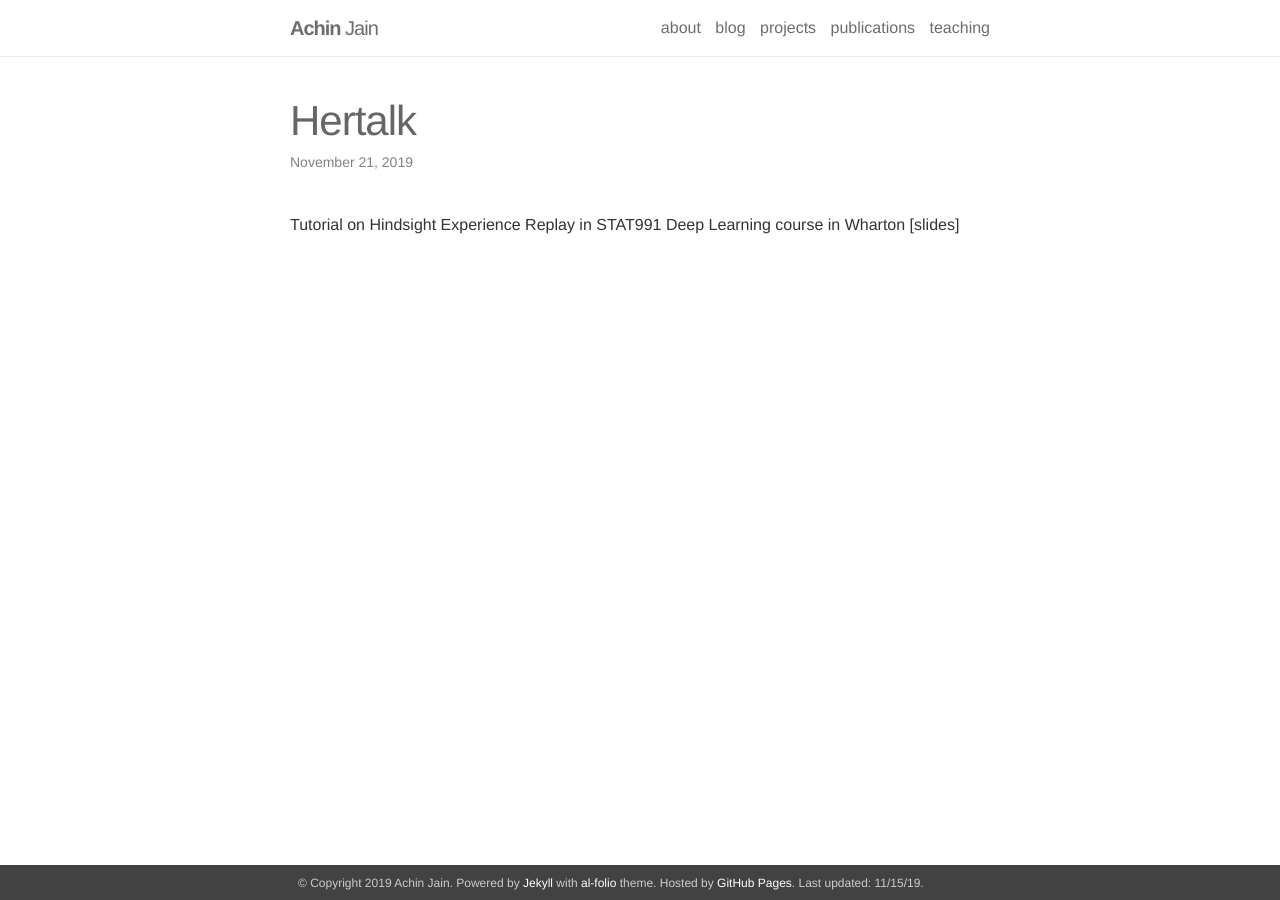
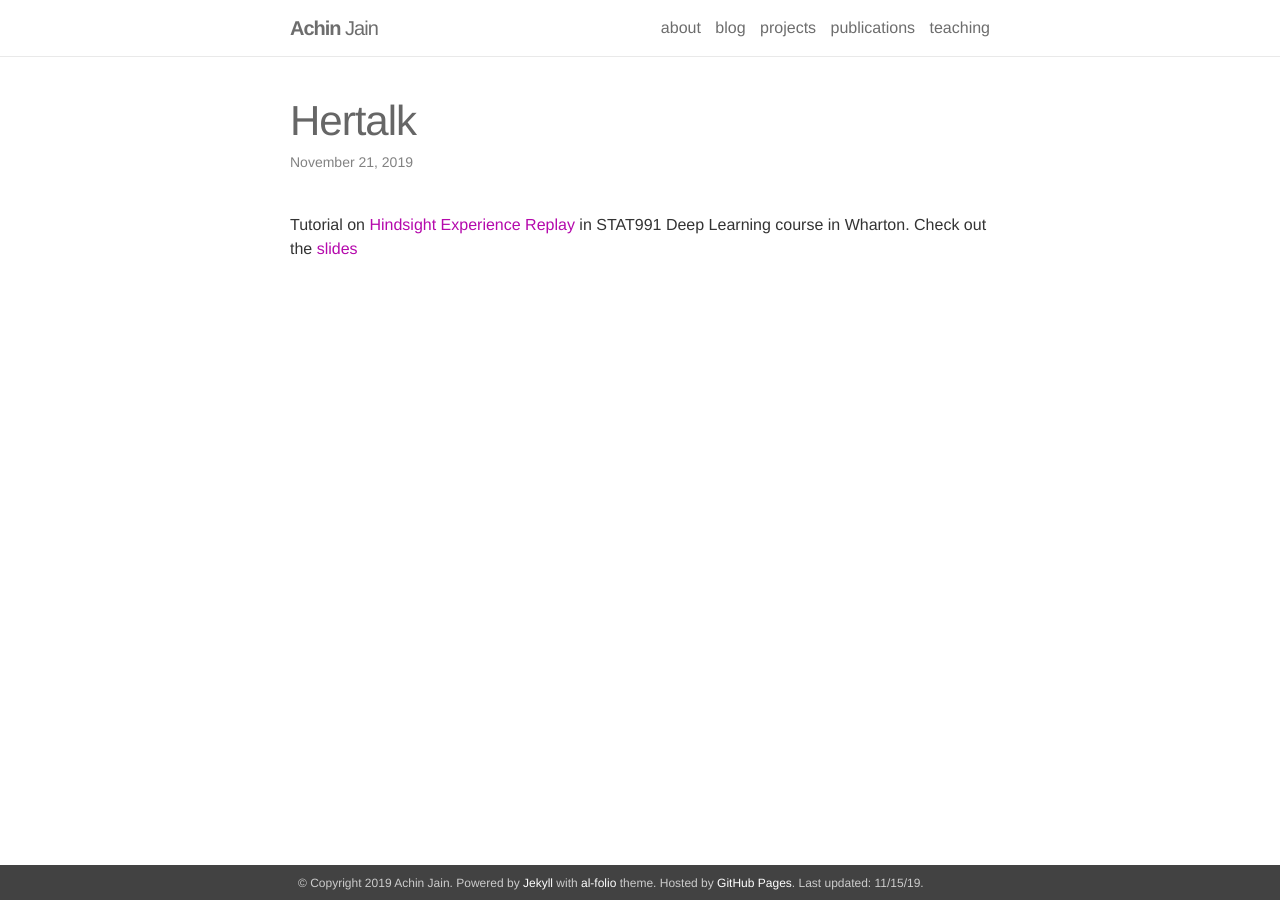
Before and after one commit to jainachin/jainachin.github.io, a Jekyll site: the page built from _news/hertalk.md, in a window 1280 px wide. Built offline with Jekyll 4.4.1, drawn with Linux system fonts in a browser that asks for light colours; nearby versions of some CDN libraries.

Commit message:
slides update

```diff
--- a/_news/hertalk.md
+++ b/_news/hertalk.md
@@ -1,7 +1,7 @@
 ---
 layout: post
-date: 2019-11-21 00:01:00-0400
+date: 2019-11-21 12:00:00-0400
 inline: true
 ---
 
-Tutorial on Hindsight Experience Replay in STAT991 Deep Learning course in Wharton [slides]
+Tutorial on [Hindsight Experience Replay](https://openai.com/blog/ingredients-for-robotics-research/){:target="_blank"} in STAT991 Deep Learning course in Wharton. Check out the [slides]({{ site.url }}/assets/slides/her.pptx){:target="_blank"}
```
Also changed, not shown: _news/awstart.md (deleted, +0 -7 lines), _news/nonconvextalk.md (added, +7 -0 lines), 10 other files.
